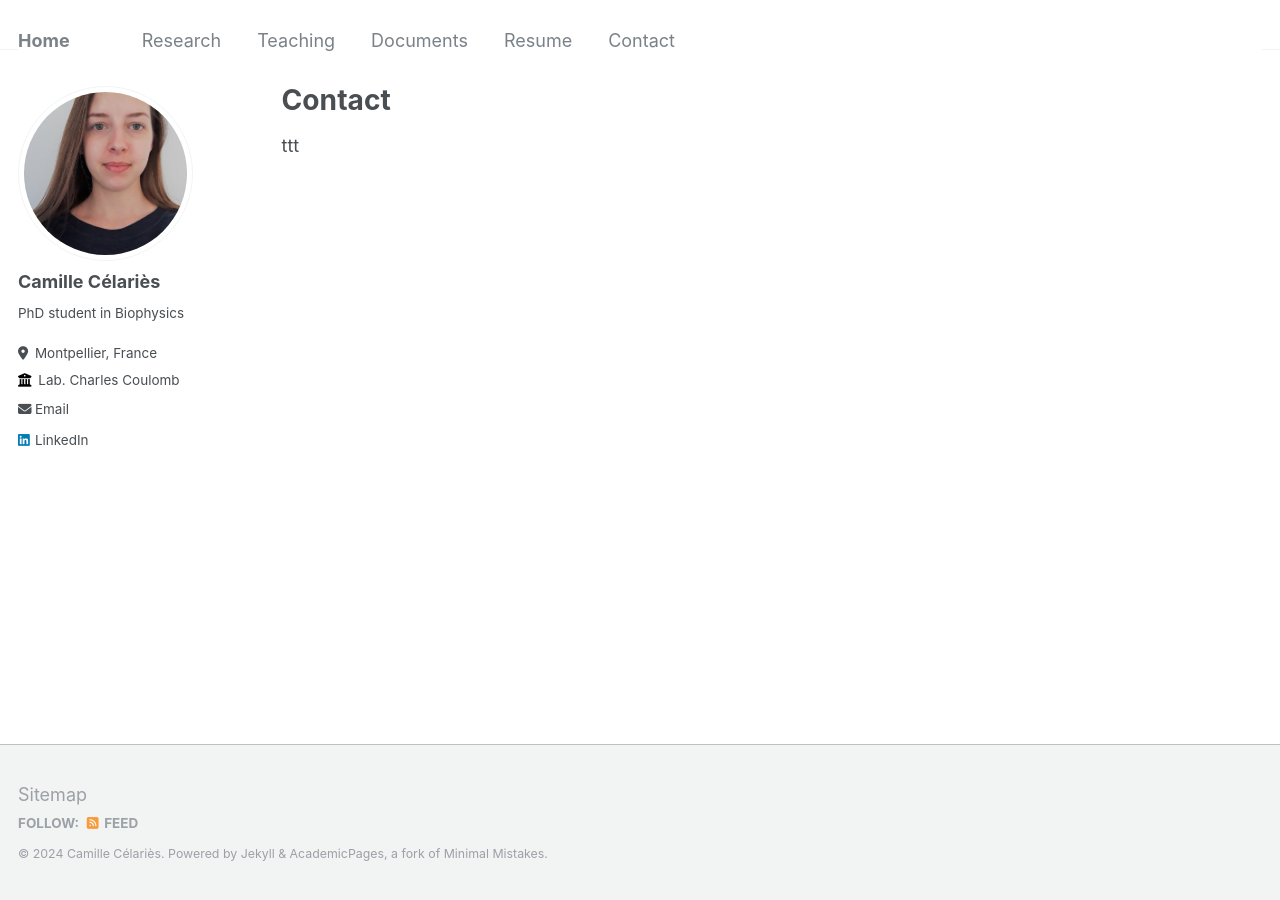
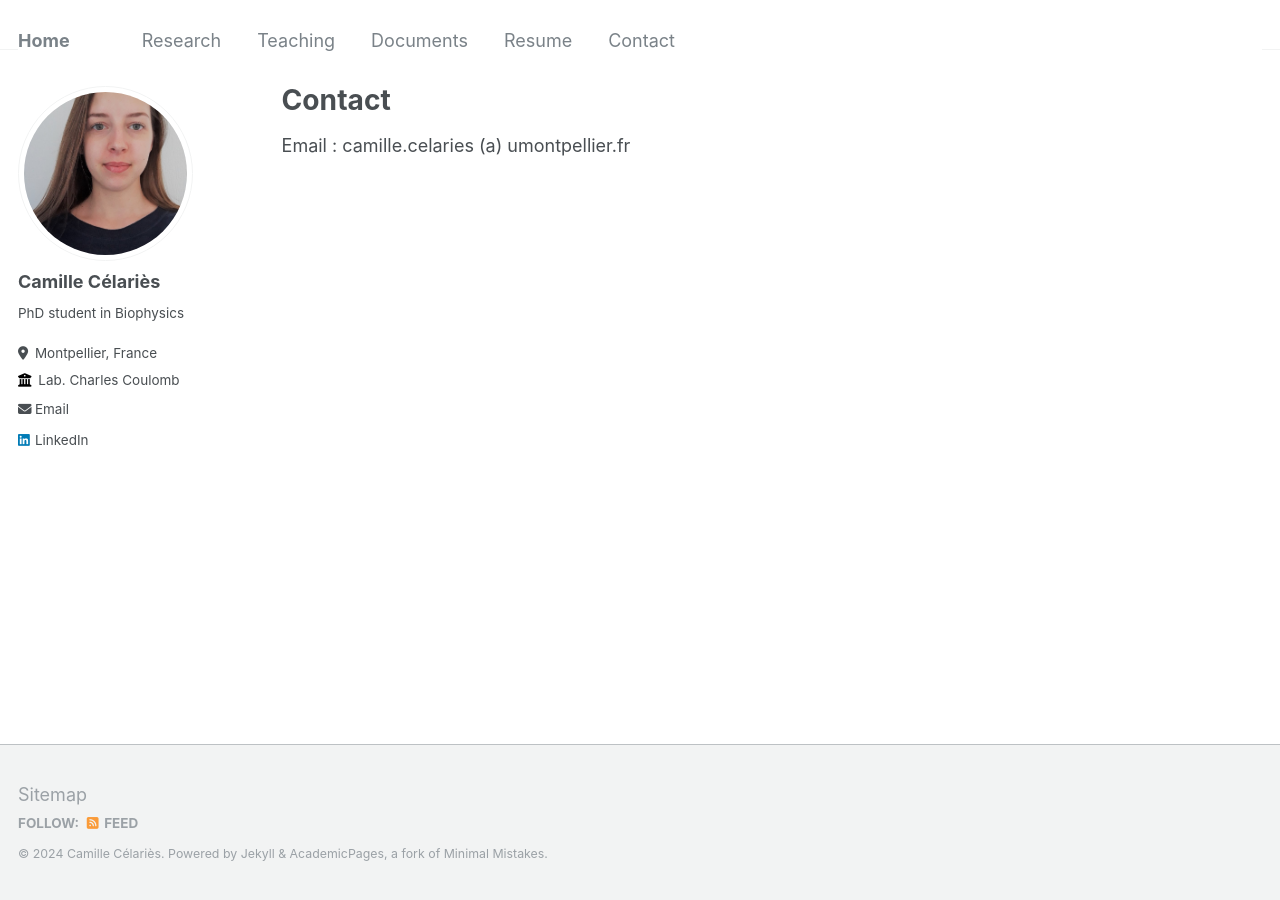
Before and after one commit to camillecelaries/camillecelaries.github.io, a Jekyll site: the page built from _pages/contact.md, in a window 1280 px wide. Built offline with Jekyll 4.4.1, drawn with Linux system fonts in a browser that asks for light colours.

Commit message:
Update contact.md

```diff
--- a/_pages/contact.md
+++ b/_pages/contact.md
@@ -7,4 +7,4 @@ redirect_from:
   - /resume
 ---
 
-ttt
+Email : camille.celaries (a) umontpellier.fr
```
